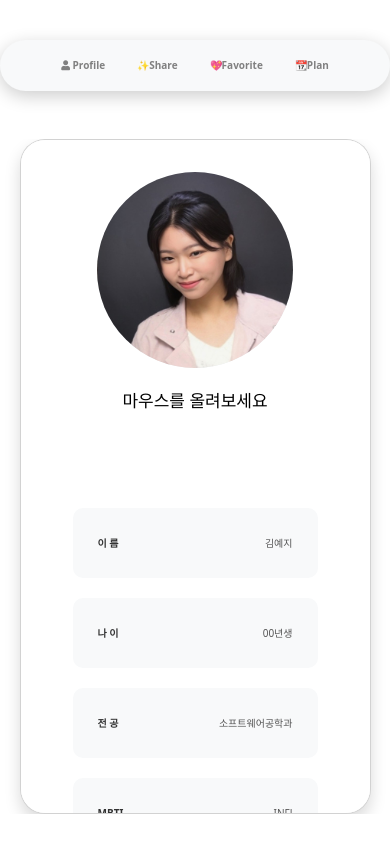
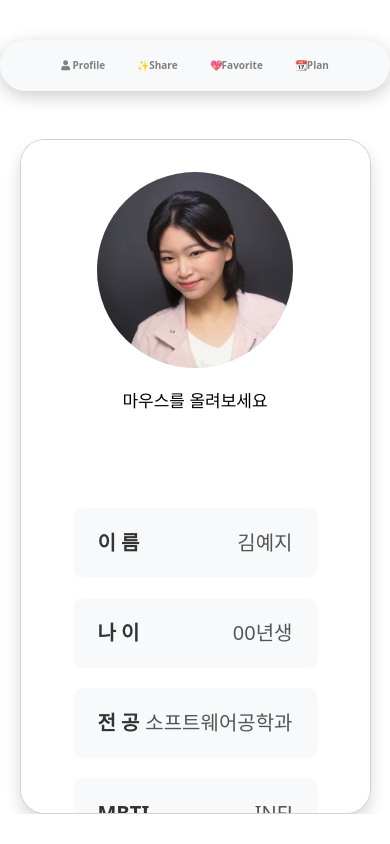
Before and after one commit to yeji424/introducePage, a plain HTML site: page index.html in a window 390 px wide. Drawn offline with nearby package versions, Linux system fonts and the light colour scheme.

Commit message:
Update profile.css

```diff
--- a/css/profile.css
+++ b/css/profile.css
@@ -87,6 +87,6 @@
 
 @media (max-width: 768px) {
   .value, .label{
-    font-size: 10px
+    font-size: 20px
   }
 }
```
